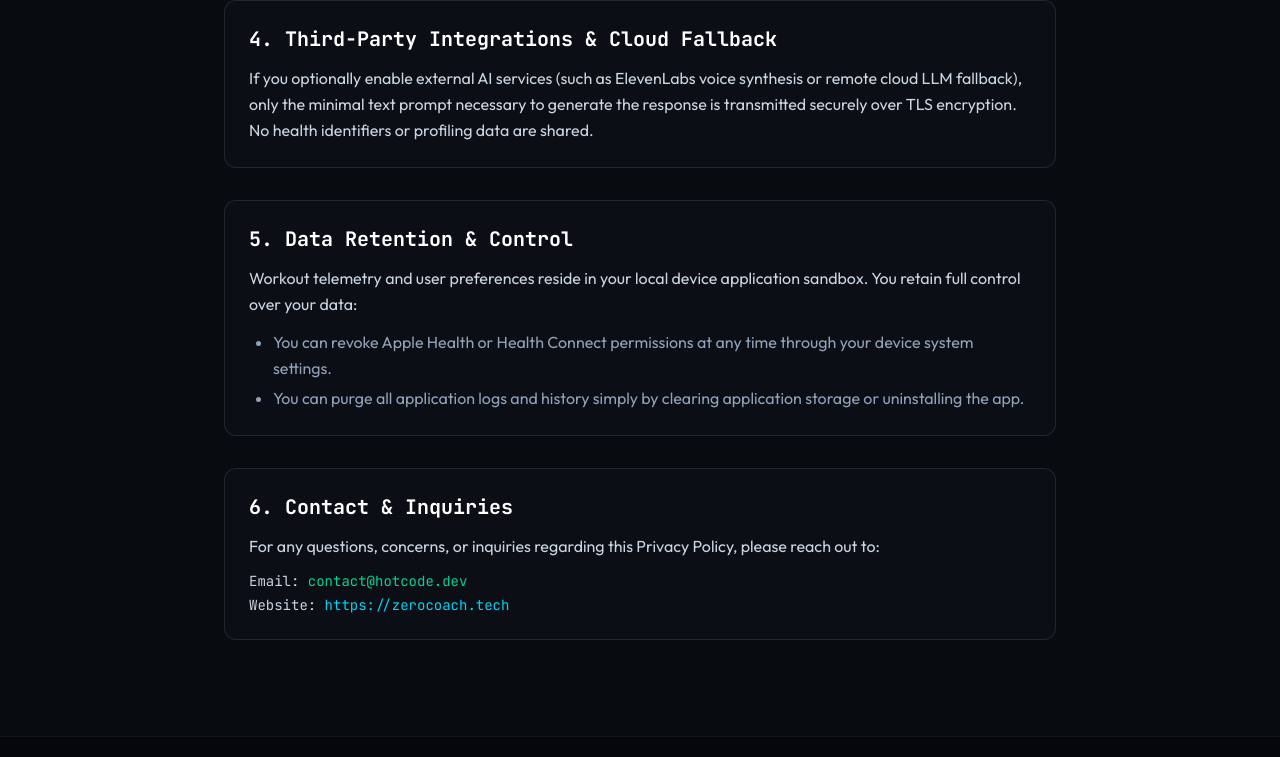
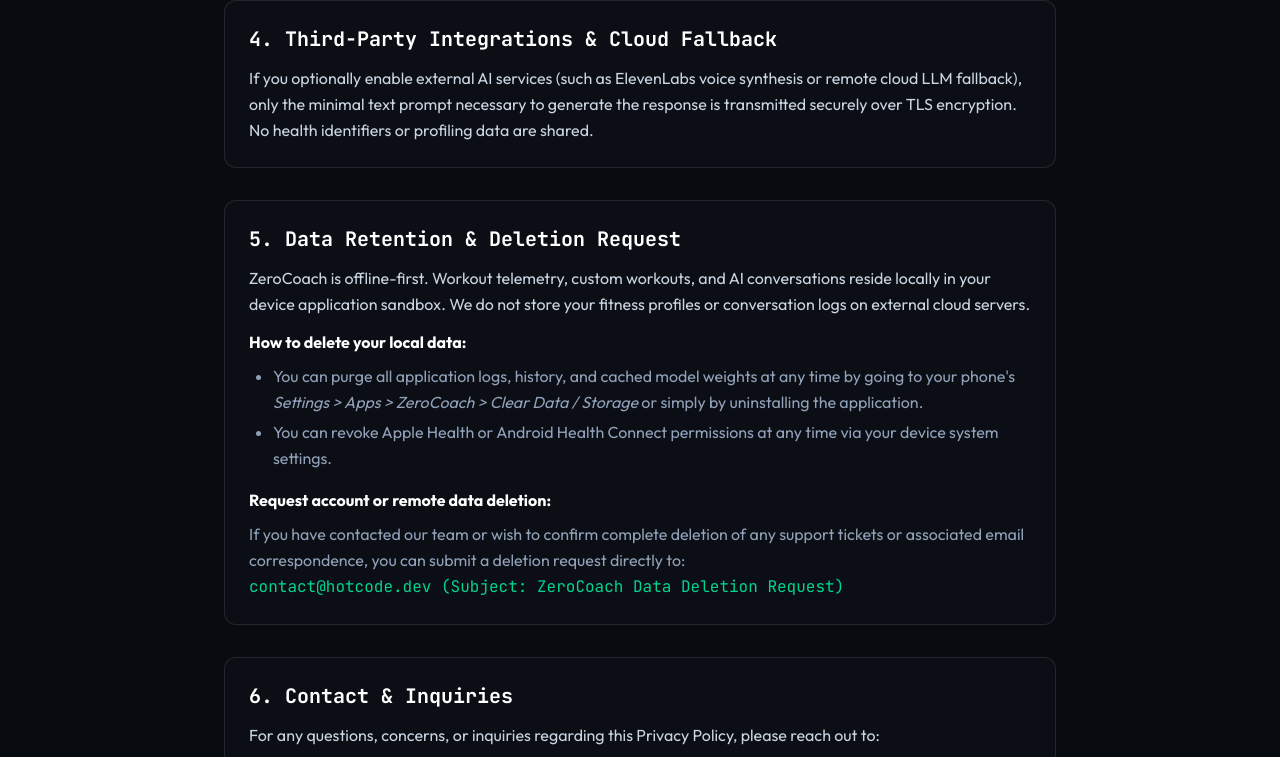
Before and after one commit to ntsd/zerocoach, an Astro site in the folder web/: page /privacy in a window 1280 px wide. Shown: the part 1256-2013 px from the top of the page. Built offline with nearby package versions, Linux system fonts and the light colour scheme; Astro itself is replaced by a stand-in of ours.

Commit message:
feat(web): add explicit data deletion request section and URL

```diff
--- a/web/src/pages/privacy.astro
+++ b/web/src/pages/privacy.astro
@@ -54,15 +54,24 @@ import Footer from '../components/Footer.astro';
         </p>
       </section>
 
-      <section class="rounded-xl border border-white/10 bg-[#0B0E14] p-6 space-y-3">
-        <h2 class="text-xl font-bold text-white font-mono">5. Data Retention & Control</h2>
+      <section id="data-deletion" class="rounded-xl border border-white/10 bg-[#0B0E14] p-6 space-y-3">
+        <h2 class="text-xl font-bold text-white font-mono">5. Data Retention & Deletion Request</h2>
         <p>
-          Workout telemetry and user preferences reside in your local device application sandbox. You retain full control over your data:
+          ZeroCoach is offline-first. Workout telemetry, custom workouts, and AI conversations reside locally in your device application sandbox. We do not store your fitness profiles or conversation logs on external cloud servers.
         </p>
-        <ul class="list-disc pl-6 space-y-1 text-slate-400">
-          <li>You can revoke Apple Health or Health Connect permissions at any time through your device system settings.</li>
-          <li>You can purge all application logs and history simply by clearing application storage or uninstalling the app.</li>
-        </ul>
+        <div class="space-y-2 text-slate-400">
+          <p><strong class="text-white">How to delete your local data:</strong></p>
+          <ul class="list-disc pl-6 space-y-1">
+            <li>You can purge all application logs, history, and cached model weights at any time by going to your phone's <em>Settings &gt; Apps &gt; ZeroCoach &gt; Clear Data / Storage</em> or simply by uninstalling the application.</li>
+            <li>You can revoke Apple Health or Android Health Connect permissions at any time via your device system settings.</li>
+          </ul>
+          <p class="pt-2"><strong class="text-white">Request account or remote data deletion:</strong></p>
+          <p>
+            If you have contacted our team or wish to confirm complete deletion of any support tickets or associated email correspondence, you can submit a deletion request directly to:
+            <br>
+            <a href="mailto:contact@hotcode.dev?subject=ZeroCoach%20Data%20Deletion%20Request" class="text-emerald-400 hover:underline font-mono">contact@hotcode.dev (Subject: ZeroCoach Data Deletion Request)</a>
+          </p>
+        </div>
       </section>
 
       <section class="rounded-xl border border-white/10 bg-[#0B0E14] p-6 space-y-3">
```
